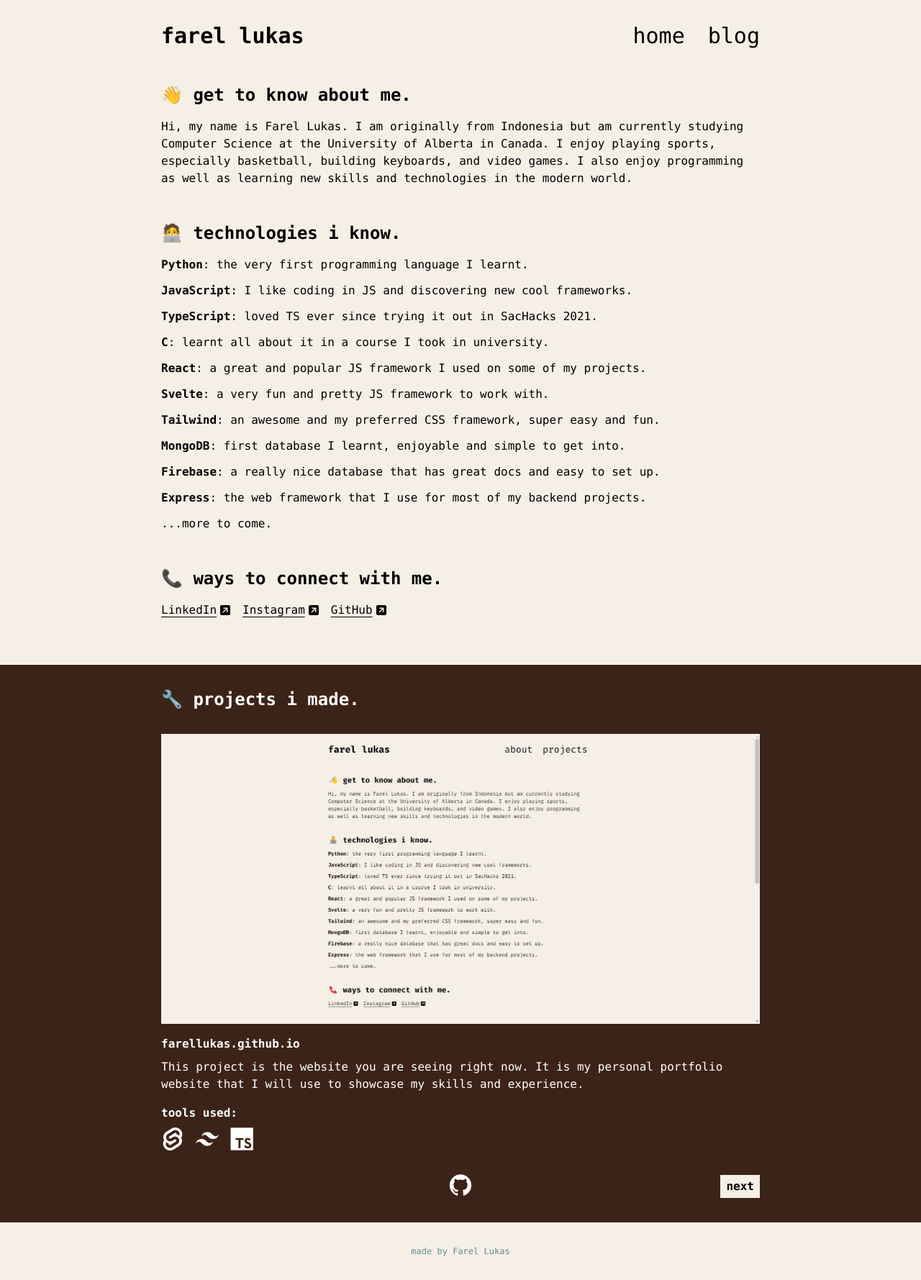
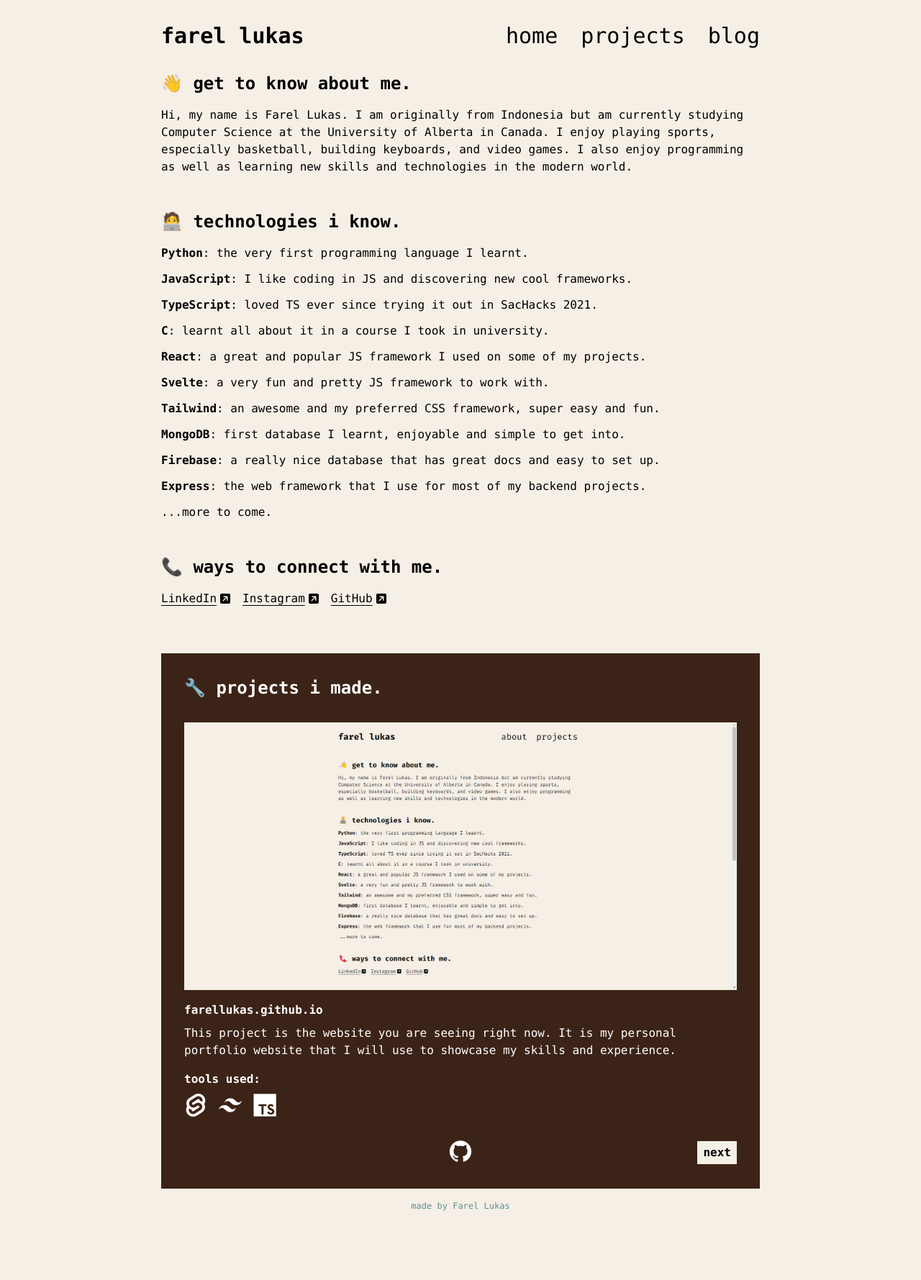
Before and after one commit to farellukas/farellukas.com, a SvelteKit app: page / in a window 1280 px wide. Shown: the whole page at 72% size. After the commit the page ends 1700 px from the top, so only its background shows below. Built offline with nearby package versions, Linux system fonts and the light colour scheme.

Commit message:
Cleaned up components

```diff
--- a/src/components/About.svelte
+++ b/src/components/About.svelte
@@ -68,7 +68,7 @@
 	];
 </script>
 
-<section id="about" class="flex flex-col gap-12">
+<section id="about" class="flex flex-col gap-12 mb-16">
 	<div class="flex flex-col gap-4">
 		<h5>👋 get to know about me.</h5>
 		<p>
--- /dev/null
+++ b/src/components/Footer.svelte
@@ -0,0 +1,3 @@
+<footer class="flex justify-center my-4">
+	<p class="text-xs text-[#628E90]">made by Farel Lukas</p>
+</footer>
--- a/src/components/Navbar.svelte
+++ b/src/components/Navbar.svelte
@@ -5,6 +5,7 @@
 	<a href="/" class=""><h4>farel lukas</h4></a>
 	<div class="flex gap-8">
 		<a href="/"><h4 class="font-normal">home</h4></a>
+		<a href="/projects"><h4 class="font-normal">projects</h4></a>
 		<a href="/blog"><h4 class="font-normal">blog</h4></a>
 	</div>
 </nav>
--- a/src/routes/+layout.svelte
+++ b/src/routes/+layout.svelte
@@ -1,9 +1,11 @@
 <script>
 	import '../app.css';
+	import Footer from '../components/Footer.svelte';
 	import Navbar from '../components/Navbar.svelte';
 </script>
 
-<div class="max-w-4xl m-auto mb-4 px-8">
+<div class="max-w-4xl m-auto px-8">
 	<Navbar />
+	<slot />
+	<Footer />
 </div>
-<slot />
--- a/src/routes/+page.svelte
+++ b/src/routes/+page.svelte
@@ -4,12 +4,5 @@
 	import Projects from '../components/Projects.svelte';
 </script>
 
-<div class="max-w-4xl mb-16 m-auto px-8">
-	<About />
-</div>
-
+<About />
 <Projects />
-
-<div class="flex justify-center p-8">
-	<p class="text-xs text-[#628E90]">made by Farel Lukas</p>
-</div>
```
Also changed, not shown: 1 other file (tests, documents, lock files or other folders).
